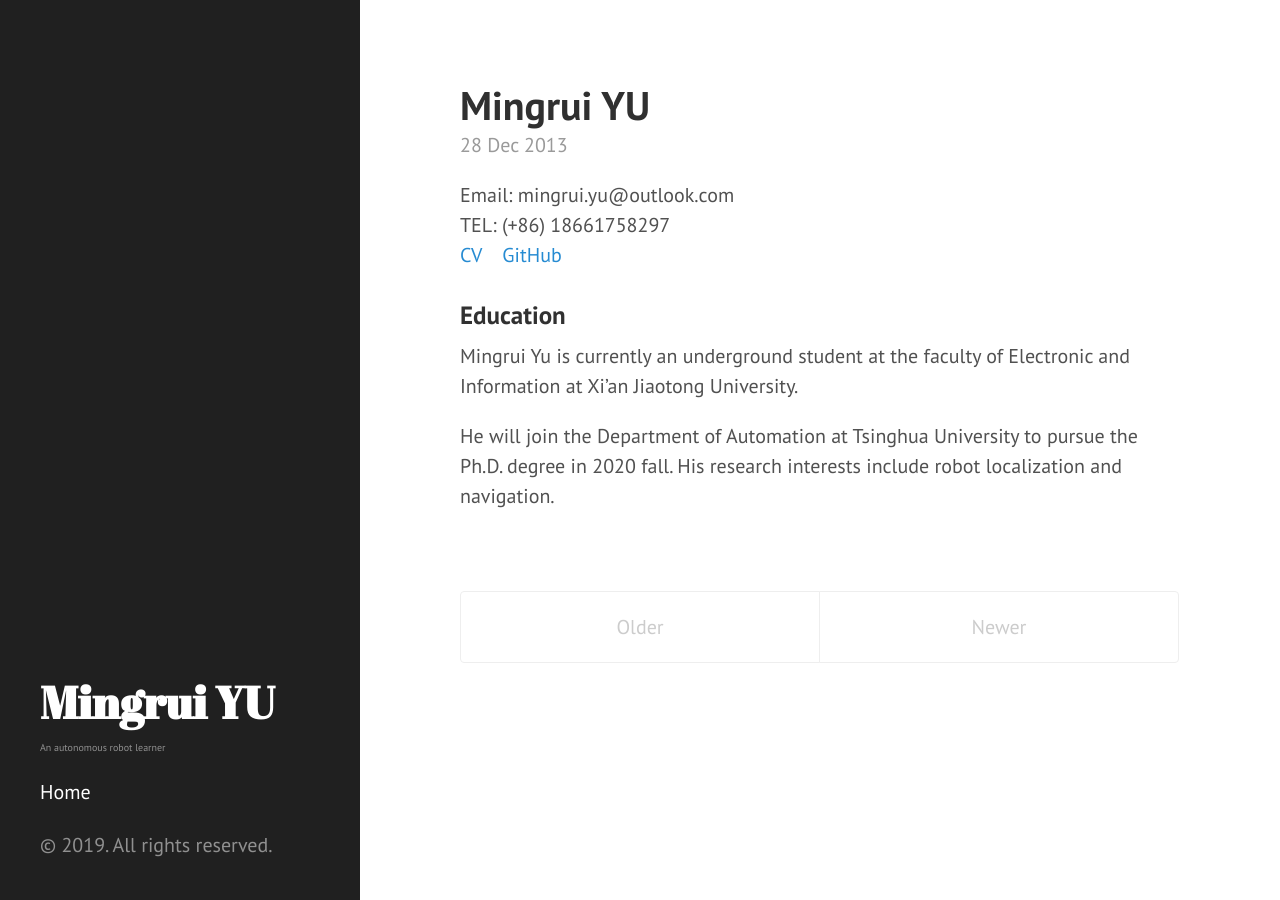
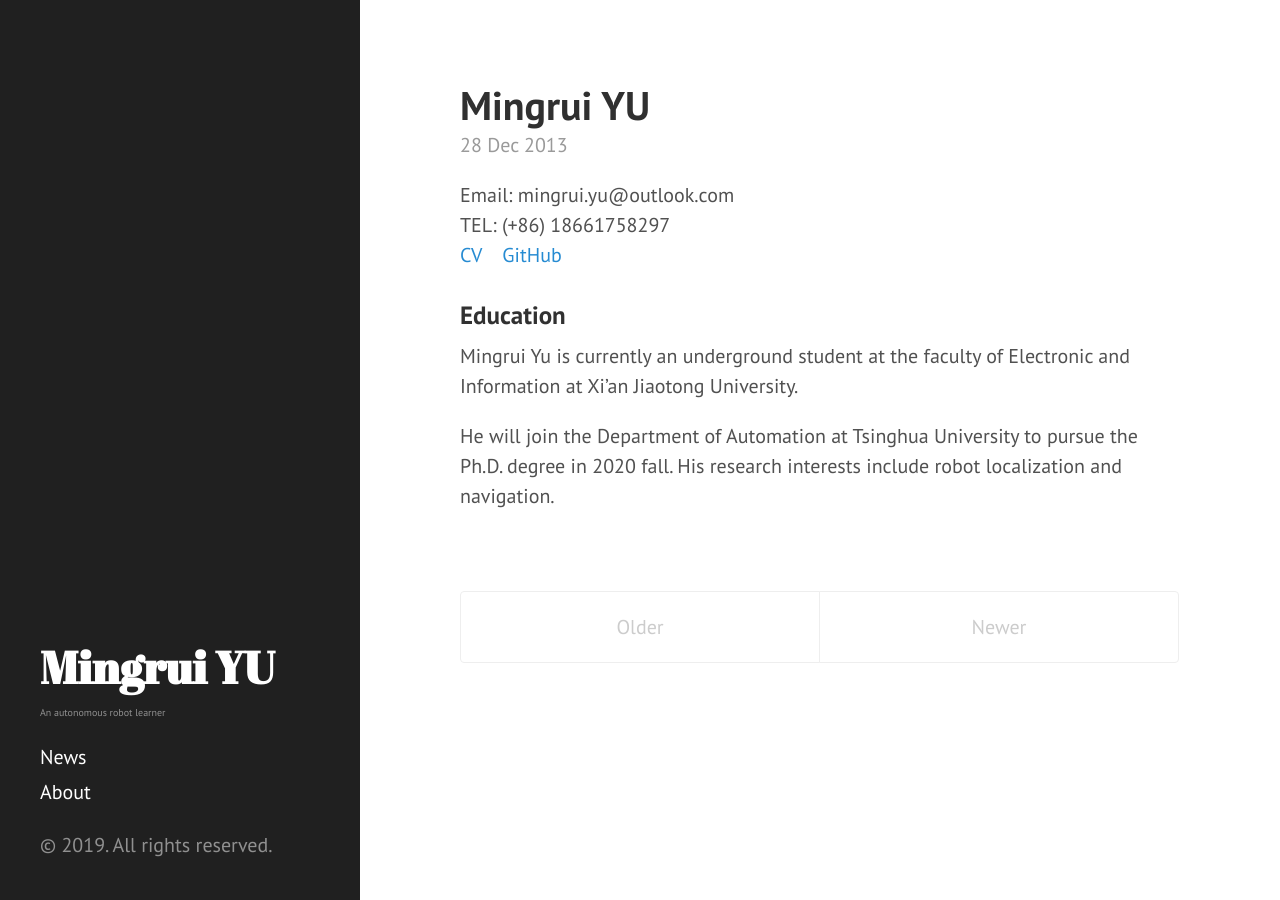
Before and after one commit to Mingrui-Yu/Mingrui-Yu.github.io, a Jekyll site: the page built from index.html, in a window 1280 px wide. Built offline with Jekyll 4.4.1, drawn with Linux system fonts in a browser that asks for light colours; the list of posts is cut into pages by our own code.

Commit message:
Update sidebar.html

```diff
--- a/_includes/sidebar.html
+++ b/_includes/sidebar.html
@@ -10,9 +10,9 @@
     </div>
 
     <nav class="sidebar-nav">
-      <a class="sidebar-nav-item{% if page.url == site.baseurl %} active{% endif %}" href="{{ site.baseurl }}">Home</a>
+      <a class="sidebar-nav-item{% if page.url == site.baseurl %} active{% endif %}" href="{{ site.baseurl }}">News</a>
 
-      <!--
+
       {% comment %}
         The code below dynamically generates a sidebar nav of pages with
         `layout: page` in the front-matter. See readme for usage.
@@ -27,8 +27,10 @@
         {% endif %}
       {% endfor %}
 
+      <!--
+      <a class="sidebar-nav-item" href="{{ site.github.repo }}/archive/v{{ site.version }}.zip">Download</a>
 
-      <a class="sidebar-nav-item" href="{{ site.github.repo }}/archive/v{{ site.version }}.zip">Download</a>
+
       <a class="sidebar-nav-item" href="{{ site.github.repo }}">GitHub project</a>
       <span class="sidebar-nav-item">Currently v{{ site.version }}</span>
       -->
```
